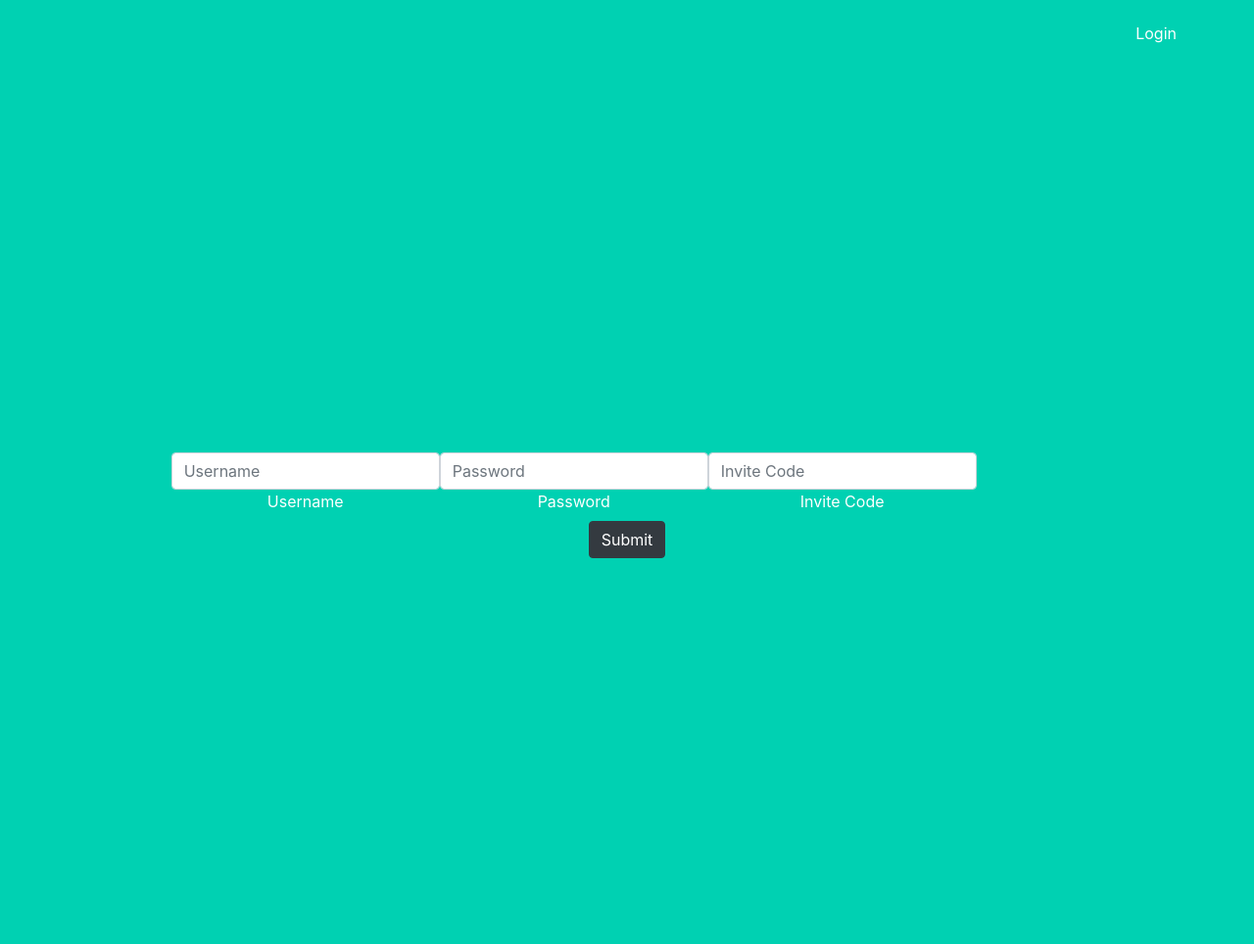
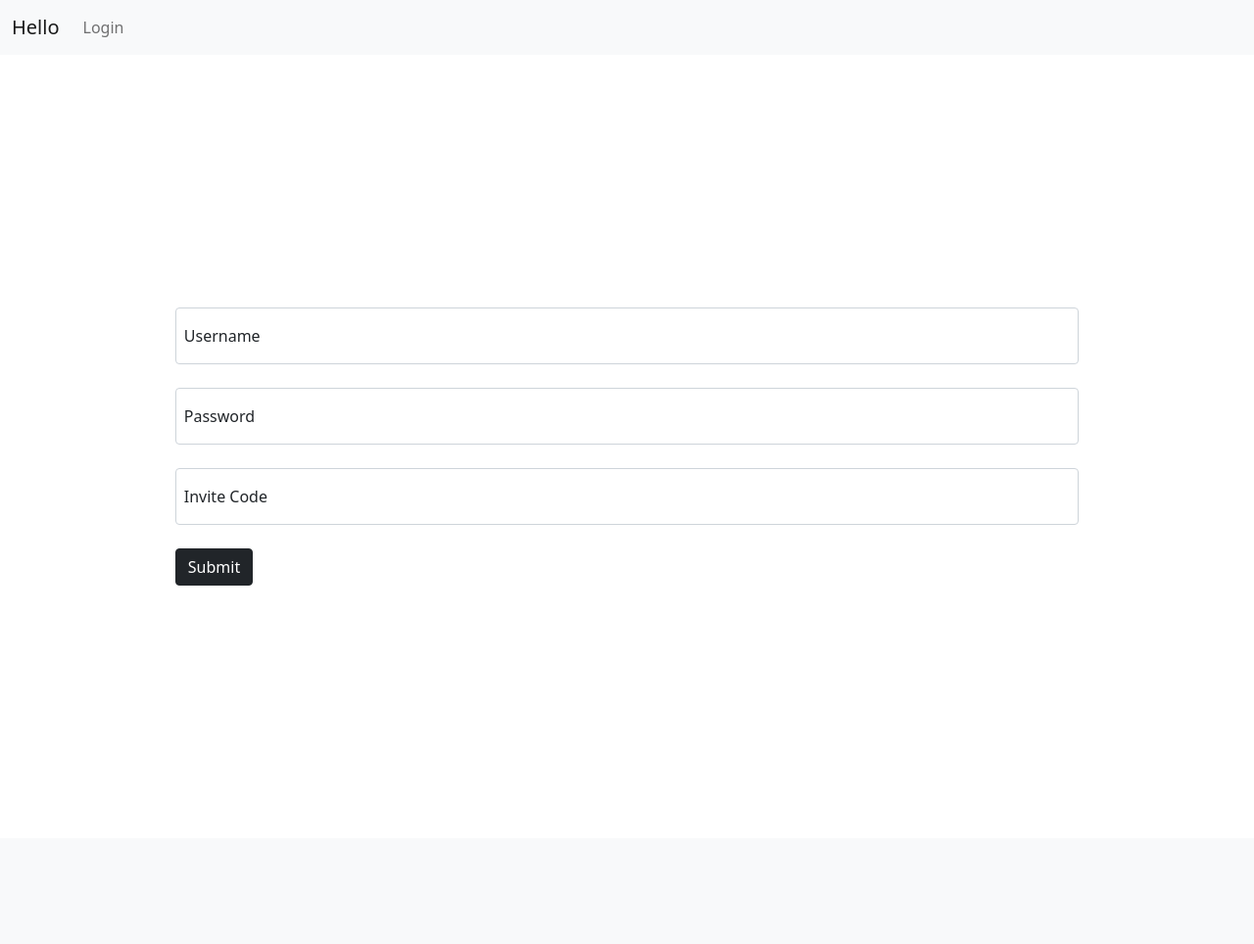
Before and after one commit to ephemeralsadness/mpls, a Flask app: page /signup in a window 1280 px wide. Shown: the whole page at 98% size. After the commit the page ends 598 px from the top, so only its background shows below. Run offline with Flask 2, Linux system fonts and the light colour scheme.

Commit message:
Frontend

```diff
--- a/src/static/linechart.js
+++ b/src/static/linechart.js
@@ -25,7 +25,9 @@ var getData = () => {
         url: '/plot',
         success: function(data) {
             line.data.labels = data.labels;
-            line.data.datasets = data.data;
+            line.data.datasets[0] = data.data;
+			line.data.datasets[0].backgroundColor = '#ff4747';
+			line.data.datasets[0].tension = 0.4;
         }
     })
 }
--- a/src/templates/base.html
+++ b/src/templates/base.html
@@ -6,14 +6,23 @@
     <meta http-equiv="X-UA-Compatible" content="IE=edge">
     <meta name="viewport" content="width=device-width, initial-scale=1">
     <title>Flask Auth Example</title>
-    <link href="https://cdn.jsdelivr.net/npm/bootstrap@4.6.1/dist/css/bootstrap.min.css" rel="stylesheet" integrity="sha384-EVSTQN3/azprG1Anm3QDgpJLIm9Nao0Yz1ztcQTwFspd3yD65VohhpuuCOmLASjC" crossorigin="anonymous">
-    <link rel="stylesheet" href="https://cdnjs.cloudflare.com/ajax/libs/bulma/0.7.2/css/bulma.min.css" />
+    <link href="https://cdn.jsdelivr.net/npm/bootstrap@5.1.3/dist/css/bootstrap.min.css" rel="stylesheet" integrity="sha384-1BmE4kWBq78iYhFldvKuhfTAU6auU8tT94WrHftjDbrCEXSU1oBoqyl2QvZ6jIW3" crossorigin="anonymous">
 </head>
 
 <body>
-    <section class="hero is-primary is-fullheight">
+
+    <nav class="navbar navbar-expand-lg navbar-light bg-light">
+        <div class="container-fluid">
+            <a class="navbar-brand" href="{{ url_for('hello_world') }}">Hello</a>
+            <button class="navbar-toggler" type="button" data-bs-toggle="collapse" data-bs-target="#navbarSupportedContent" aria-controls="navbarSupportedContent" aria-expanded="false" aria-label="Toggle navigation">
+            <span class="navbar-toggler-icon"></span>
+            </button>
+            <div class="collapse navbar-collapse" id="navbarSupportedContent">
             {% block nav %}
             {% endblock %}
+            </div>
+        </div>
+    </nav>
 
     <div class="hero-body">
         <div class="container has-text-centered">
@@ -21,7 +30,6 @@
             {% endblock %}
         </div>
     </div>
-    </section>
 </body>
 
 </html>
--- a/src/templates/signup.html
+++ b/src/templates/signup.html
@@ -1,19 +1,11 @@
 {% extends "base.html" %}
 
 {% block nav %}
-<div class="hero-head">
-    <nav class="navbar">
-        <div class="container">
-            <div id="navbarMenuHeroA" class="navbar-menu">
-                <div class="navbar-end">
-                    <a href="{{ url_for('login') }}" class="navbar-item">
-                        Login
-                    </a>
-                </div>
-            </div>
-        </div>
-    </nav>
-</div>
+<ul class="navbar-nav me-auto mb-2 mb-lg-0">
+    <li class="nav-item">
+        <a class="nav-link" href="{{ url_for('login') }}">Login</a>
+    </li>
+</ul>
 {% endblock %}
 
 {% block content %}
```
Also changed, not shown: src/templates/login.html (+7 -16 lines), src/templates/main.html (+5 -16 lines). Lines whose indentation alone changed are shown as unchanged.
